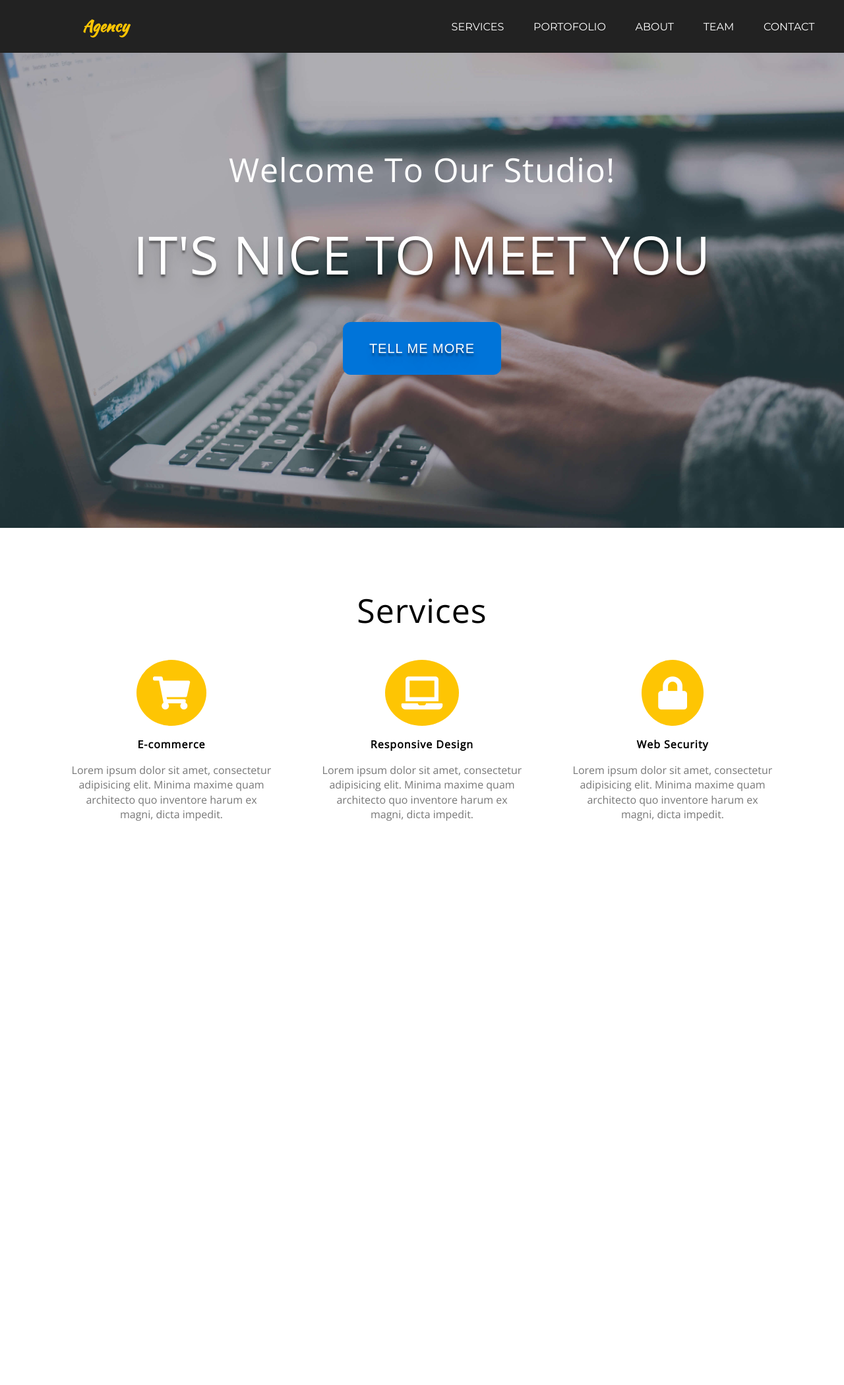
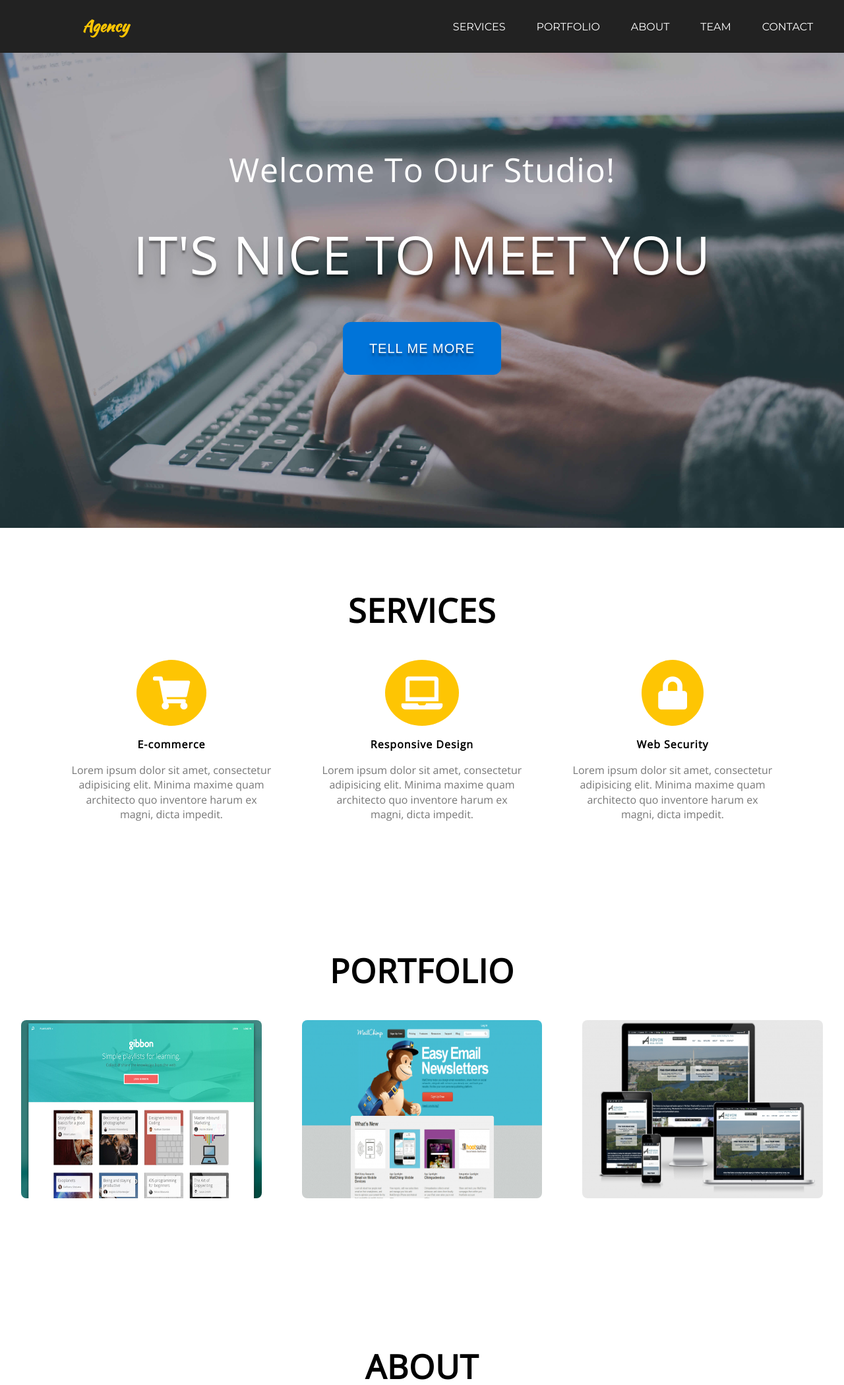
Before and after one commit to ray-nis/website3, a plain HTML site: page index.html in a window 1280 px wide. Shown: the whole page at 66% size. Before the commit the page ends 1246 px from the top, so only its background shows below. Drawn offline with nearby package versions, Linux system fonts and the light colour scheme.

Commit message:
sections added

```diff
--- a/index.html
+++ b/index.html
@@ -19,8 +19,8 @@
             <nav class="nav-bar">
                 <ul id="list" class="nav-list">
                     <li><a id="services-link" href="#services">Services</a></li>
-                    <li><a href="#">Portofolio</a></li>
-                    <li><a href="#">About</a></li>
+                    <li><a id="portfolio-link" href="#portfolio">Portfolio</a></li>
+                    <li><a id="about-link" href="#about">About</a></li>
                     <li><a href="#">Team</a></li>
                     <li><a href="#">Contact</a></li>
                 </ul>
@@ -36,7 +36,7 @@
 
     <main>
         <section class="services-section">
-            <h3 id="services">Services</h3>
+            <h3 class="section-title" id="services">Services</h3>
             <div class="services">
                 <div class="services-info">
                     <i class="fas fa-shopping-cart services-i"></i>
@@ -57,6 +57,21 @@
                 </div>
             </div>
         </section>
+
+
+
+        </section class="portfolio-section">
+                <h3 class="section-title" id="portfolio">Portfolio</h3>
+                <div class="portfolio-container">
+                    <img class="portfolio-img" src="img/18-gibbon-green-website-layout-homepage.jpg">
+                    <img class="portfolio-img" src="img/05261-1024x595.png">
+                    <img class="portfolio-img" src="img/Screenshot-2016-05-12-15.28.52-1024x595.png">
+                </div>
+        <section>
+
+        <section class="about-section">
+            <h3 class="section-title" id="about">About</h3>
+        </section>
     </main>
 
 </body>
--- a/main.js
+++ b/main.js
@@ -27,11 +27,27 @@ function runOnScroll() {
     if (windowY < 350) {
       navHeader.style.height = "10vh";
       document.getElementById("services-link").classList.remove("active-state");
+      document.getElementById("portfolio-link").classList.remove("active-state");
+      document.getElementById("about-link").classList.remove("active-state");
       }
-    else if (windowY > 350) {
+    else if (windowY > 350 && windowY < 800) {
         navHeader.style.height = "7vh";
         document.getElementById("services-link").classList.add("active-state");
+        document.getElementById("portfolio-link").classList.remove("active-state");
+        document.getElementById("about-link").classList.remove("active-state");
     }
- };
+    else if (windowY > 800 && windowY < 1300){
+        navHeader.style.height = "7vh";
+        document.getElementById("portfolio-link").classList.add("active-state");
+        document.getElementById("services-link").classList.remove("active-state");
+        document.getElementById("about-link").classList.remove("active-state");
+    }
+    else if (windowY > 1300) {
+        navHeader.style.height = "7vh";
+        document.getElementById("services-link").classList.remove("active-state");
+        document.getElementById("portfolio-link").classList.remove("active-state");
+        document.getElementById("about-link").classList.add("active-state");
+    }
+};
 
  window.addEventListener("scroll", runOnScroll);
--- a/style.css
+++ b/style.css
@@ -192,6 +192,7 @@ body {
 }
 
 .header-text button {
+    cursor:pointer;
     width: 240px;
     height: 80px;
     margin: 0 auto;
@@ -224,13 +225,14 @@ body {
     margin-top: 100px;
 }
 
-#services {
-    font-weight: 250;
+.section-title {
     font-size: 50px;
     text-align: center;
     letter-spacing: 1px;
     font-weight: 350;
     margin-bottom: 50px;
+    text-transform: uppercase;
+    font-weight: 700;
 }
 
 .services {
@@ -263,6 +265,37 @@ body {
 .services-text {
     color: #777;
     line-height: 1.4;
+}
+
+/* Portfolio */
+
+#portfolio {
+    margin-top: 200px;
+}
+
+.portfolio-container {
+    width: 95%;
+    display: grid;
+    grid-template-columns: repeat(3, 30%);
+    grid-template-rows: 300px;
+    justify-content: space-between;
+    margin: 0 auto;
+}
+
+.portfolio-img {
+    width: 100%;
+    height: 270px;
+    border-radius: 8px;
+}
+
+.portfolio-img:hover {
+    transform: scale(1.5);
+}
+
+/* About */
+
+#about {
+    margin-top: 200px;
 }
 
 
@@ -345,4 +378,16 @@ body {
     .services-text {
         margin-bottom: 30px;
     }
+
+    /* Portfolio */
+
+    .portfolio-container {
+        width: 80%;
+        grid-template-columns: 1fr;
+        height: 800px;
+    }
+
+    .portfolio-img {
+        height: auto;
+    }
 }
```
Also changed, not shown: img/05261-1024x595.png (added), img/18-gibbon-green-website-layout-homepage.jpg (added), img/Screenshot-2016-05-12-15.28.52-1024x595.png (added).
